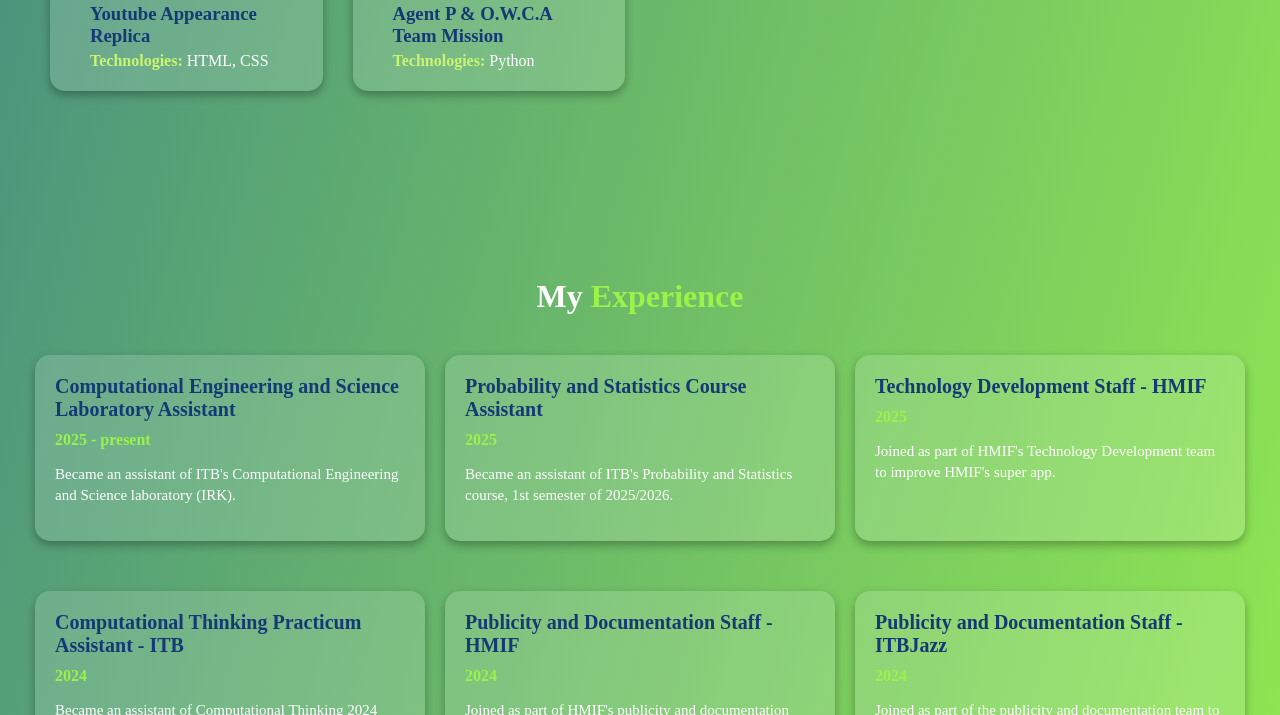
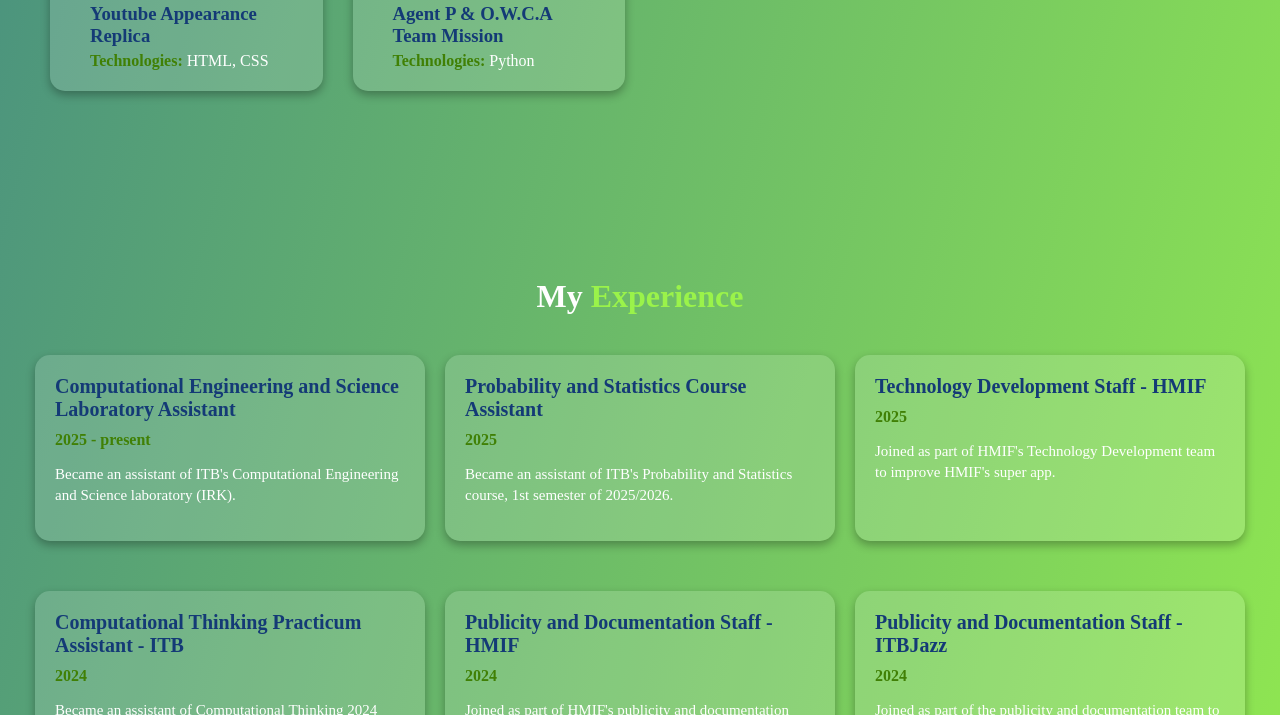
Before and after one commit to TKurr/Pure-HTML-CSS-Portofolio, a plain HTML site: page index.html in a window 1280 px wide. Shown: the part 3285-4000 px from the top of the page. Drawn offline with Linux system fonts and the light colour scheme.

Commit message:
fix: year and technologies color

```diff
--- a/style.css
+++ b/style.css
@@ -115,7 +115,7 @@ body{
 }
 
 .highlight2{
-  color: #c9f571;
+  color: #408005;
 }
 
 .highlight-blue{
@@ -303,7 +303,7 @@ body{
 
 .experience-card .year {
   font-weight: bold;
-  color: #9AF34A;
+  color: #408005;
   margin: 0 0 10px 0;
 }
 
@@ -311,7 +311,6 @@ body{
   font-size: 15px;
   line-height: 1.4;
 }
-
 
 #contact {
   display: flex;
```
